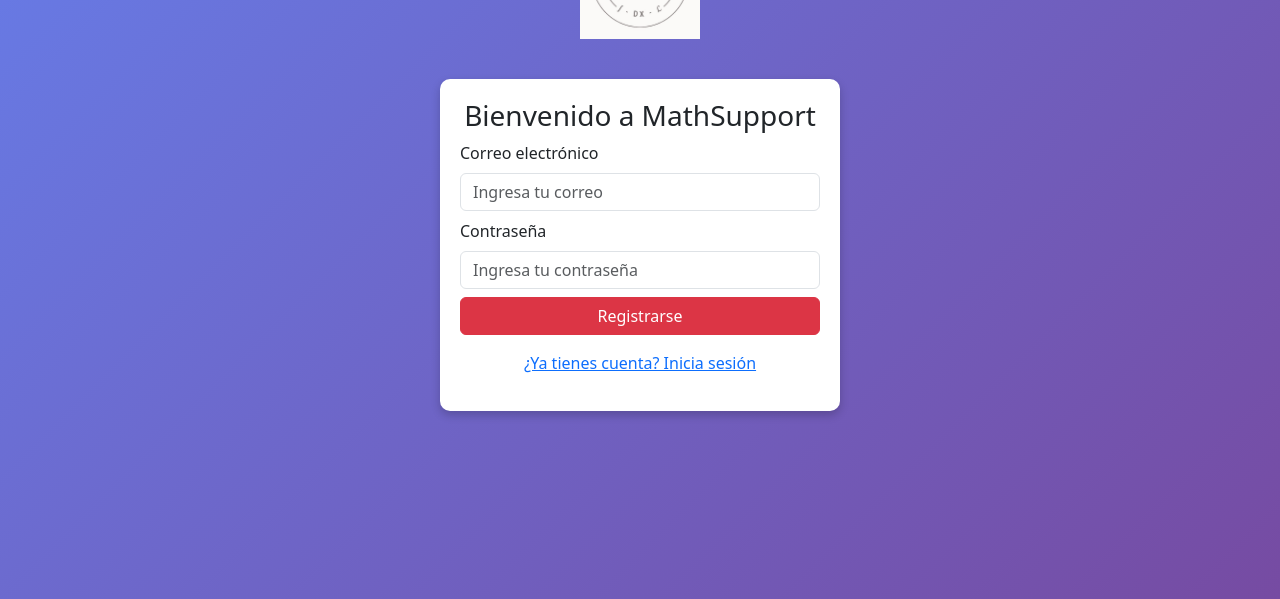
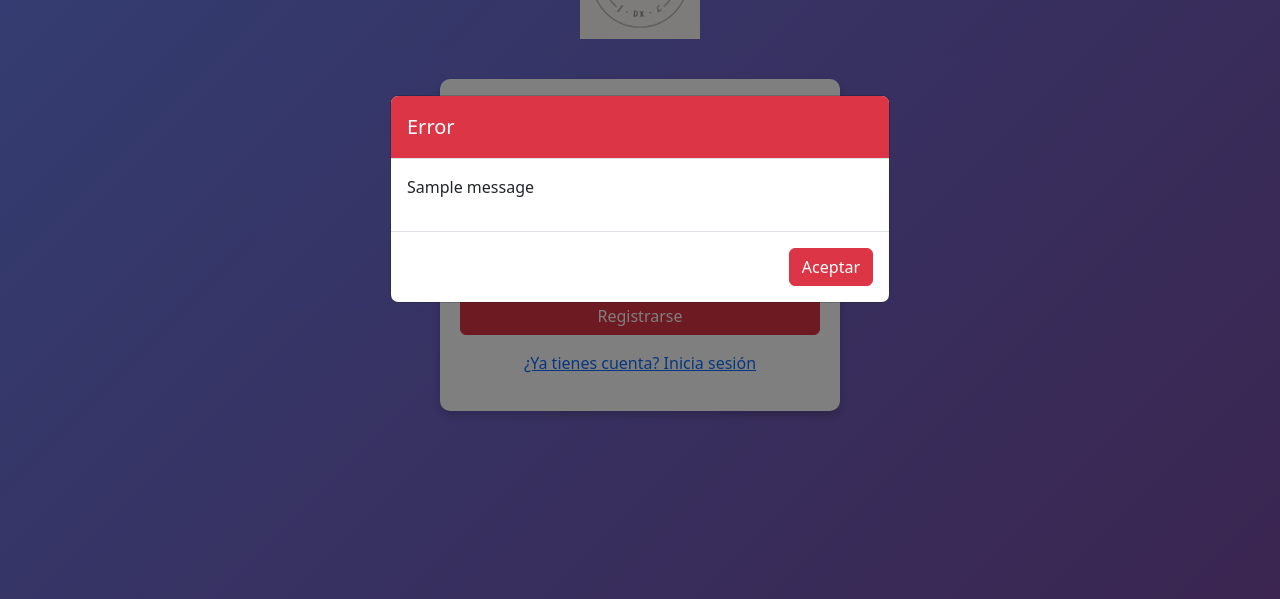
Before and after one commit to GloriaEsther/MathSupport, a Django app: page /math_support/registro in a window 1280 px wide. Shown: the part 201-800 px from the top of the page. Run offline with Django 5.2, Linux system fonts and the light colour scheme; tables that the repository leaves empty hold one stand-in row (values such as "Sample post"); one stand-in notice (Sample message) is shown; parts of the project's set-up code (start-up, migrations or seed data) failed here and were passed over.

Commit message:
Mensajes de error

```diff
--- a/MathSupport/math_support/db.py
+++ b/MathSupport/math_support/db.py
@@ -43,7 +43,7 @@ class UsuarioModel:
         return None
 
 class ProblemaModel:#se pudo usar mongoengine parea llenar los problemas automaticamente ptm
-    @staticmethod
+    @staticmethod#este si funciona :D
     def guardar_problema(usuario_email, ecuacion, imagen_url, resultado, pasos):
         problema = {
             "usuario_email": usuario_email,
--- a/MathSupport/math_support/templates/usuario/registro.html
+++ b/MathSupport/math_support/templates/usuario/registro.html
@@ -22,33 +22,28 @@
         .catch(err => console.error('Error al registrar el Service Worker', err));
     }
     </script>
-
 </head>
 <body>
-    <!--
-    <div class="container">
-        <div class="card p-4">
-            <h3 class="text-center">Registro</h3>
-            <form method="POST">
-                {% csrf_token %}
-                <div class="mb-3">
-                    <label class="form-label">Nombre Completo</label>
-                    <input type="text" class="form-control" name="nombre" required>
+    {% if messages %}
+        <div class="modal fade show" tabindex="-1" style="display:block; background-color: rgba(0,0,0,0.5);" role="dialog">
+            <div class="modal-dialog modal-dialog-centered" role="document">
+            <div class="modal-content">
+                <div class="modal-header bg-danger text-white">
+                <h5 class="modal-title">Error</h5>
                 </div>
-                <div class="mb-3">
-                    <label class="form-label">Correo Electrónico</label>
-                    <input type="email" class="form-control" name="email" required>
+                <div class="modal-body">
+                {% for message in messages %}
+                    <p>{{ message }}</p>
+                {% endfor %}
                 </div>
-                <div class="mb-3">
-                    <label class="form-label">Contraseña</label>
-                    <input type="password" class="form-control" name="password" required>
+                <div class="modal-footer">
+                <a href="" class="btn btn-danger">Aceptar</a>
                 </div>
-                <button type="submit" class="btn btn-success w-100">Registrarse</button>
-            </form>
-            <p class="text-center mt-3"><a href="{% url 'login' %}">¿Ya tienes cuenta? Inicia sesión</a></p>
+            </div>
+            </div>
         </div>
-    </div>
-    -->
+    {% endif %}
+
     <!-- Contenedor de la imagen de fondo con semicírculo -->
     <div class="background-container">
         <img src="{% static 'images/fondo.jpeg' %}" alt="Fondo" class="background-image">
--- a/MathSupport/math_support/views.py
+++ b/MathSupport/math_support/views.py
@@ -78,10 +78,11 @@ def ocr_view(request):
             os.remove(image_path)
             # Mover no negatividad al final
             Resultados= mover_no_negatividad_al_final(resultados)
+            print(Resultados)
         return render(request, 'funciones/result.html', {#result es en donde se muestra la ecuacion :b
             'resultados': Resultados#en las plantillas siempre se pone laa variables en minuscula al llamarlas a las plantillas(se llama a resultados)
         })
-    return render(request, 'funciones/ocr.html')# return render(request, 'funciones/upload.html')
+    return render(request, 'funciones/ocr.html')
 
 #resolucion de problemas
 #declara variables
@@ -489,6 +490,15 @@ def inicio_sesion(request):
         email = request.POST['email']
         password = request.POST['password']
 
+        if not email or not password:  # Si no se obtiene el email, mostrar un mensaje de error
+            print("Error: Campos vacíos")
+            messages.error(request, "Datos incompletos,por favor, ingrese los datos correctamente.")
+            return render(request,"usuario/login.html")#redirect('registro')
+        '''
+        if "@" not in email:
+            messages.error(request,"Ingrese un correo valido , intente de nuevo.")
+            return render(request,"usuario/login.html")
+       '''
         usuario = UsuarioModel.autenticar_usuario(email, password)
         if usuario:
             request.session["email"] = usuario["email"]
@@ -509,13 +519,18 @@ def registro(request):
 
         if not email or not password:  # Si no se obtiene el email, mostrar un mensaje de error
             print("Error: Campos vacíos")
-            messages.error(request, "El campo email es obligatorio.")
-            return redirect('registro')
+            messages.error(request, "Datos incompletos, por favor, ingrese los datos correctamente.")
+            return render(request,"usuario/registro.html")#redirect('registro')
+        '''
+         if "@" not in email:
+            messages.error(request,"Ingrese un correo valido , intente de nuevo.")
+            return render(request,"usuario/registro.html")
+        '''
 
         resultado = UsuarioModel.registrar_usuario(email, password)
         print("usuario: ",resultado)
 
-        if "error" in resultado:
+        if "error" in resultado:#veremos si se queda......
             messages.error(request, resultado["error"])
         else:
             messages.success(request, resultado["mensaje"])
```
Also changed, not shown: MathSupport/math_support/templates/usuario/login.html (+20 -1 lines), MathSupport/dummy.sqlite3.
